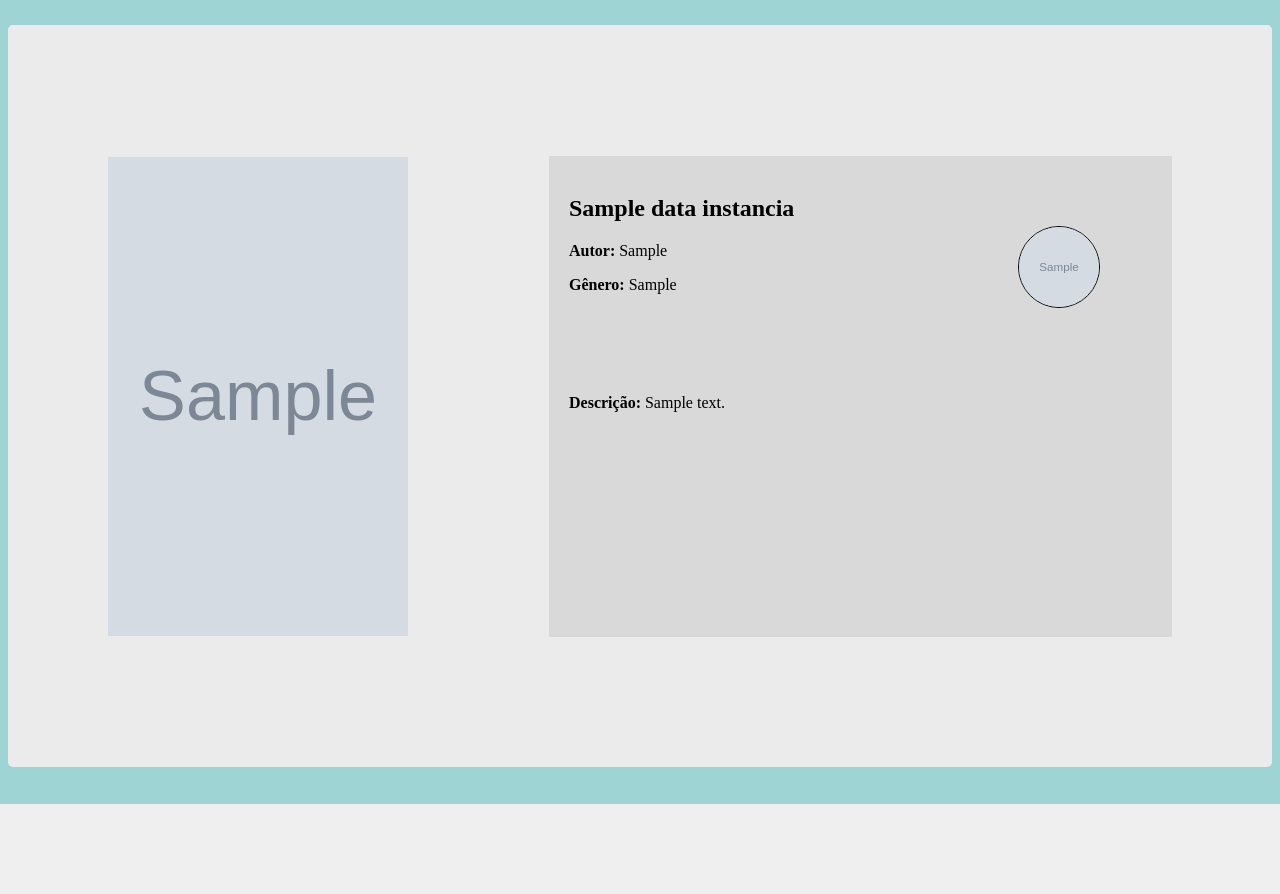
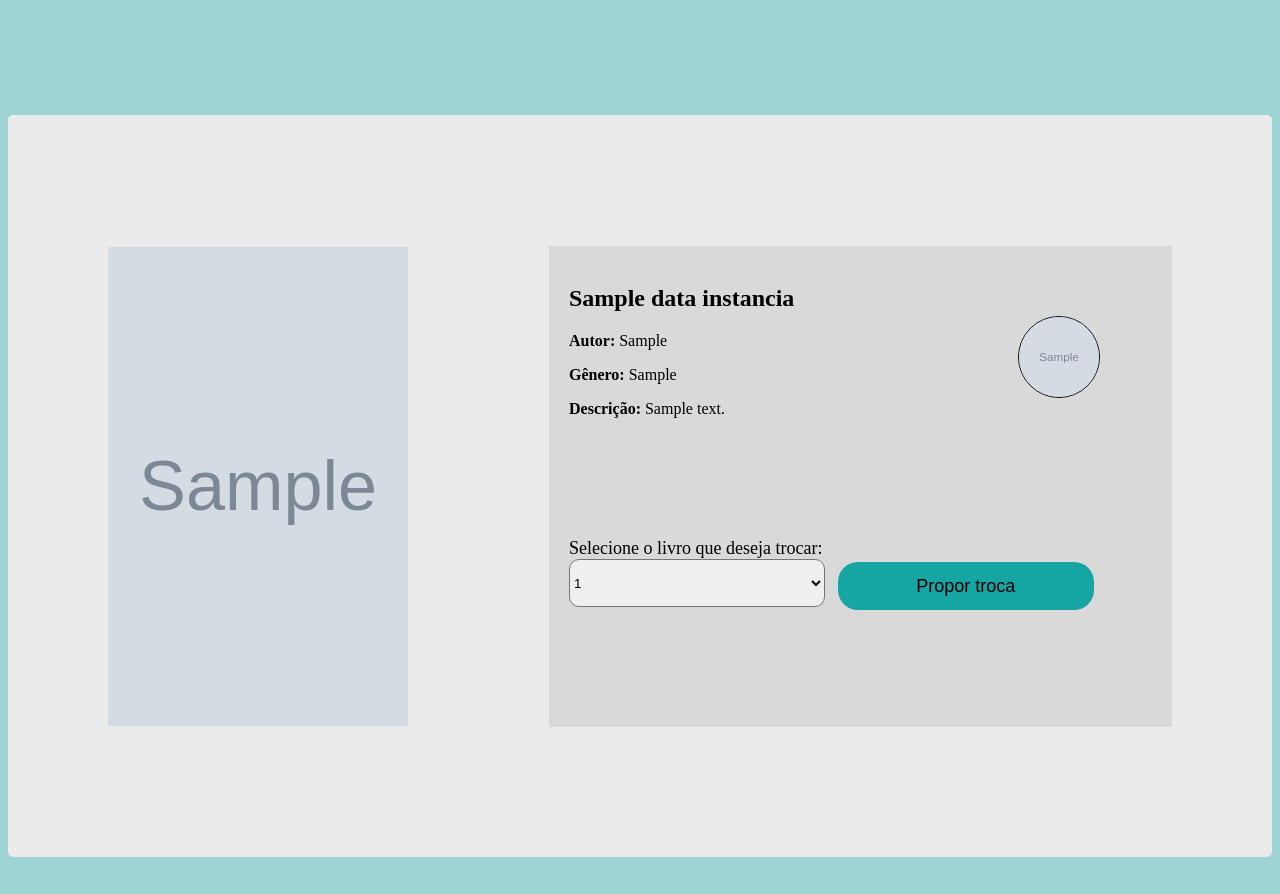
Before and after one commit to apogeu-grupo1/processo-seletivo, a Flask app: template root/app/templates/instancia.html in a window 1280 px wide. Shown: the part 132-1026 px from the top of the page. Before the commit the page ends 936 px from the top, so only its background shows below. Run offline with Flask 3, Linux system fonts and the light colour scheme; the template is opened without the code that fills it: most values are stand-ins (such as "Sample title", 1, 10 or a date in 2020); grey boxes marked "Sample" are stand-in pictures; one stand-in notice (Sample message) is shown.

Commit message:
Implementação botão de troca
na pagina de instancia, quando apertado o botao de troca, os dados são inseridos na tabela de transações

```diff
--- a/root/app/app.py
+++ b/root/app/app.py
@@ -1,5 +1,5 @@
 import datetime
-from flask import Flask, render_template, request, jsonify, redirect, session, url_for
+from flask import Flask, flash, render_template, request, jsonify, redirect, session, url_for
 from flask_bcrypt import Bcrypt
 import sqlite3
 import os
@@ -44,12 +44,13 @@ def search_books(query=None):
         cursor = conn.cursor()
         if query:
             cursor.execute('''
-                SELECT "Nome Livro", "Autor Livro", "ISBN Livro", "Descricao do Livro", "Foto Capa"
-                FROM Livros
-                WHERE "Nome Livro" LIKE ? OR "Autor Livro" LIKE ?
+                SELECT Livros."Nome Livro", Livros."Autor Livro", Livros."ISBN Livro", Livros."Descricao do Livro", Livros."Foto Capa", Instancias."UUID Instancia"
+                FROM Instancias
+                JOIN Livros ON Instancias."UUID Livro" = Livros."UUID Livro"
+                WHERE "Nome Livro" LIKE ? OR "Autor Livro" LIKE ? AND Instancias."Status Instancia" = 'Disponível';
             ''', ('%' + query + '%', '%' + query + '%'))
         else:
-            cursor.execute('SELECT "Nome Livro", "Autor Livro", "ISBN Livro", "Descricao do Livro", "Foto Capa" FROM Livros')
+            cursor.execute('SELECT Livros."Nome Livro", Livros."Autor Livro", Livros."ISBN Livro", Livros."Descricao do Livro", Livros."Foto Capa", Instancias."UUID Instancia" FROM Instancias JOIN Livros ON Instancias."UUID Livro" = Livros."UUID Livro" ')
         return cursor.fetchall()
 
 def get_genero_data(cursor, nome_genero):
@@ -87,7 +88,7 @@ def get_all_generos(cursor):
 
 def get_data_instancia(cursor, uuid_instancia):
     cursor.execute('''
-            SELECT Livros."Nome Livro", Livros."Autor Livro", Livros."Descricao do Livro", Livros."Foto Capa", Generos."Nome Genero", Instancias."UUID Instancia", Clientes."Foto CLiente"
+            SELECT Livros."Nome Livro", Livros."Autor Livro", Livros."Descricao do Livro", Livros."Foto Capa", Generos."Nome Genero", Instancias."UUID Instancia", Clientes."Foto CLiente", Clientes."UUID CLiente"
             FROM Instancias
             JOIN Livros ON Instancias."UUID Livro" = Livros."UUID Livro"
             JOIN Generos ON Livros."UUID Genero" = Generos."UUID Genero"
@@ -105,6 +106,14 @@ def getUuidBook(cursor,livro):
     cursor.execute('SELECT "UUID Livro" FROM Livros WHERE "Nome Livro"=?', (livro,))
     return cursor.fetchone()
 
+def get_minhas_instancias(cursor, uuid_cliente):
+    cursor.execute('''
+            SELECT Livros."Nome Livro", Instancias."UUID Instancia"
+            FROM Instancias
+            JOIN Livros ON Instancias."UUID Livro" = Livros."UUID Livro"
+            WHERE Instancias."UUID CLiente" = ?
+        ''', (uuid_cliente,))
+    return cursor.fetchall()
 
 # Rotas da aplicação
 @app.route('/', methods=['GET'])
@@ -170,7 +179,7 @@ def search():
 
     query = request.args.get('q')
     rows = search_books(query)
-    data = [{"titulo": row[0], "autor": row[1], "isbn": row[2], "descricao": row[3], "foto": row[4]} for row in rows]
+    data = [{"titulo": row[0], "autor": row[1], "isbn": row[2], "descricao": row[3], "foto": row[4], "uuid_instancia": row[5]} for row in rows]
 
     return render_template('busca-livros.html', data=data, foto_cliente=foto_cliente,lista_generos=lista_generos)
 
@@ -199,20 +208,46 @@ def home():
 
     return render_template('pagina-inicial.html', data1=data1, data2=data2, data3=data3, foto_cliente=foto_cliente, lista_generos=lista_generos, all_generos=all_generos)
 
-@app.route('/books/<UUID_Instancia>')
+@app.route('/books/<UUID_Instancia>', methods=['GET', 'POST'])
 def books(UUID_Instancia):
     cliente_id = session.get('cliente_id')
 
     with connect_db() as conn:
         cursor = conn.cursor()
 
-        data = get_data_instancia(cursor, UUID_Instancia)
-        foto_cliente = get_foto_cliente(cursor,cliente_id)[0]
-        all_generos = get_all_generos(cursor)
-        data_Instancia = [{"nome_livro": row[0], "autor_livro": row[1], "descricao_livro": row[2], "foto_livro": row[3], "genero_livro": row[4], "uuid_instancia": row[5], "foto_cliente": row[6]} for row in data]
+        if request.method == 'POST':
+
+            uuid_instancia_livro_2 = request.form['livro_nome']
+            uuid_instancia_livro_1 = request.form['uuid_instancia_livro_1']
+            data_atual = datetime.datetime.now()
+            data_cadastro_troca = data_atual.strftime("%d/%m/%Y")
+
+            try:
+
+                cursor.execute('''
+                    INSERT INTO Transações ("UUID Instancia livro1", "UUID Instancia livro2", "Data Transaçao","Status Transacao")
+                    VALUES (?, ?, ?, ?)
+                ''', (uuid_instancia_livro_1, uuid_instancia_livro_2, data_cadastro_troca, 'Pendente'))
+
+                conn.commit()
+
+                flash('Proposta de troca enviada com sucesso!', 'success')
+            except Exception as e:
+                # Define uma mensagem de erro
+                flash('Erro ao enviar a proposta de troca. Tente novamente.', 'danger')
+                print(e)
 
 
-    return render_template('instancia.html', data_Instancia=data_Instancia, foto_cliente=foto_cliente, all_generos=all_generos)
+            return redirect(url_for('books', UUID_Instancia=UUID_Instancia))
+
+
+        data = get_data_instancia(cursor, UUID_Instancia)
+        foto_cliente = get_foto_cliente(cursor, cliente_id)[0]
+        all_generos = get_all_generos(cursor)
+        client_books = get_minhas_instancias(cursor, cliente_id)
+        data_Instancia = [{"nome_livro": row[0], "autor_livro": row[1], "descricao_livro": row[2], "foto_livro": row[3], "genero_livro": row[4], "uuid_instancia": row[5], "foto_cliente": row[6], "uuid_cliente": row[7]} for row in data]
+
+    return render_template('instancia.html', data_Instancia=data_Instancia, foto_cliente=foto_cliente, all_generos=all_generos, client_books=client_books)
 
 @app.route('/cadastro_instancia', methods=['GET'])
 def cadastro_instanciaGet():
--- a/root/app/static/css/instancia.css
+++ b/root/app/static/css/instancia.css
@@ -176,7 +176,7 @@ main {
 
 
 .right-rectangle .text-content .descricao-livro {
-    margin-top: 100px;
+    margin-top: 0;
 }
 
 .text-content {
@@ -196,3 +196,86 @@ main {
     border-radius: 50%;
     border: 1.5px solid black;
 }
+
+
+
+.troca-container{
+    display: flex;
+    flex-direction: row;
+    margin-top: 15vh;
+}
+
+.troca-container form{
+    display: flex;
+    flex-direction: row;
+}
+
+.troca-container select{
+    width: 20vw;
+    height: 6vh;
+    border-radius: 10px;
+    margin-bottom: 4vh;
+}
+
+.troca-container label{
+    font-size: 18px;
+}
+
+.botao-troca button{
+    margin-top: 3vh;
+    margin-left: 1vw;
+    width: 20vw;
+    height: 6vh;
+    border-radius: 20px;
+    background-color:#15A6A3;
+    font-size: 18px;
+    border: none;
+}
+
+.botao-troca button:hover{
+    background-color: #6ed3d4;
+}
+
+.flash-messages {
+    z-index: 1000;
+    position: relative;
+    margin: 20px auto;
+    width: 80%;
+    text-align: center;
+}
+
+.alert {
+    padding: 15px;
+    margin-bottom: 20px;
+    border: 1px solid transparent;
+    border-radius: 4px;
+}
+
+.alert-success {
+    color: #3c763d;
+    background-color: #dff0d8;
+    border-color: #d6e9c6;
+}
+
+.alert-danger {
+    color: #a94442;
+    background-color: #f2dede;
+    border-color: #ebccd1;
+}
+
+.flash-messages .alert {
+    opacity: 1;
+    animation: fadeOut 5s ease-in forwards;
+}
+
+@keyframes fadeOut {
+    0% {
+        opacity: 1;
+    }
+    90% {
+        opacity: 1;
+    }
+    100% {
+        opacity: 0;
+    }
+}
--- a/root/app/templates/busca-livros.html
+++ b/root/app/templates/busca-livros.html
@@ -50,7 +50,7 @@
             <div class="primeira-fileira">
                 {% for item in data %}
                 <div class="livro-titulo">
-                    <a href="#" class="imagensLivros"><img src="{{ item.foto }}" alt="{{ item.titulo }}"></a>
+                    <a href="/books/{{item.uuid_instancia}}" class="imagensLivros"><img src="{{ item.foto }}" alt="{{ item.titulo }}"></a>
                     <label for="imagensLivros">{{ item.titulo }}</label>
                 </div>
                 {% endfor %}
--- a/root/app/templates/instancia.html
+++ b/root/app/templates/instancia.html
@@ -43,6 +43,20 @@
             </div>
         </div>
     </nav>
+    {% with messages = get_flashed_messages(with_categories=true) %}
+        {% if messages %}
+            <div class="flash-messages">
+                {% for category, message in messages %}
+                    <div class="alert alert-{{ category }}">
+                        {{ message }}
+                    </div>
+                {% endfor %}
+            </div>
+        {% endif %}
+    {% endwith %}
+
+
+
     {% set item = data_Instancia[0] %}
     <main>
 		<div class="container-instancia">
@@ -55,10 +69,31 @@
 					<p><strong>Autor:</strong> {{ item.autor_livro }}</p>
 					<p><strong>Gênero:</strong> {{ item.genero_livro }}</p>
 					<p class="descricao-livro"><strong>Descrição:</strong> {{ item.descricao_livro }}</p>
+                    <div class="troca-container">
+                        <form action="{{ url_for('books', UUID_Instancia=item.uuid_instancia) }}" method="POST">
+                            <div class="opcoesTroca">
+                                <label for="livro_nome">Selecione o livro que deseja trocar:</label>
+                                <select id="livro_nome" name="livro_nome" required>
+                                    {% for livro in client_books %}
+                                    <option value="{{ livro[1] }}">{{ livro[0] }}</option>
+                                    {% endfor %}
+                                </select>
+                            </div>
+                            <input type="hidden" name="uuid_instancia_livro_1" value="{{ item.uuid_instancia }}">
+                            <div class="botao-troca">
+                                <button type="submit">Propor troca</button>
+                            </div>
+                        </form>
+                    </div>
+
 				</div>
-				<div class="image-content">
-					<img class="foto-perfil" src="{{ item.foto_cliente }}" alt="Imagem do Dono">
-				</div>
+
+                    <div class="image-content">
+                        <img class="foto-perfil" src="{{ item.foto_cliente }}" alt="Imagem do Dono">
+                    </div>
+
+
+
 			</div>
 		</div>
 	</main>
```
